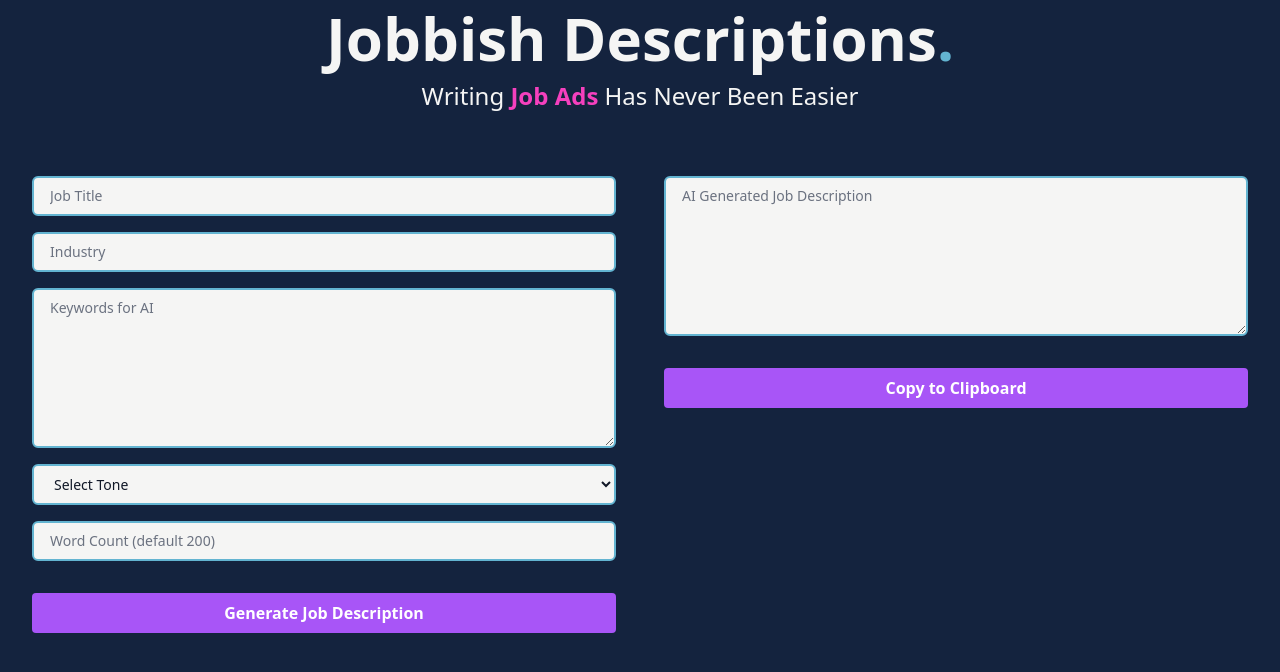
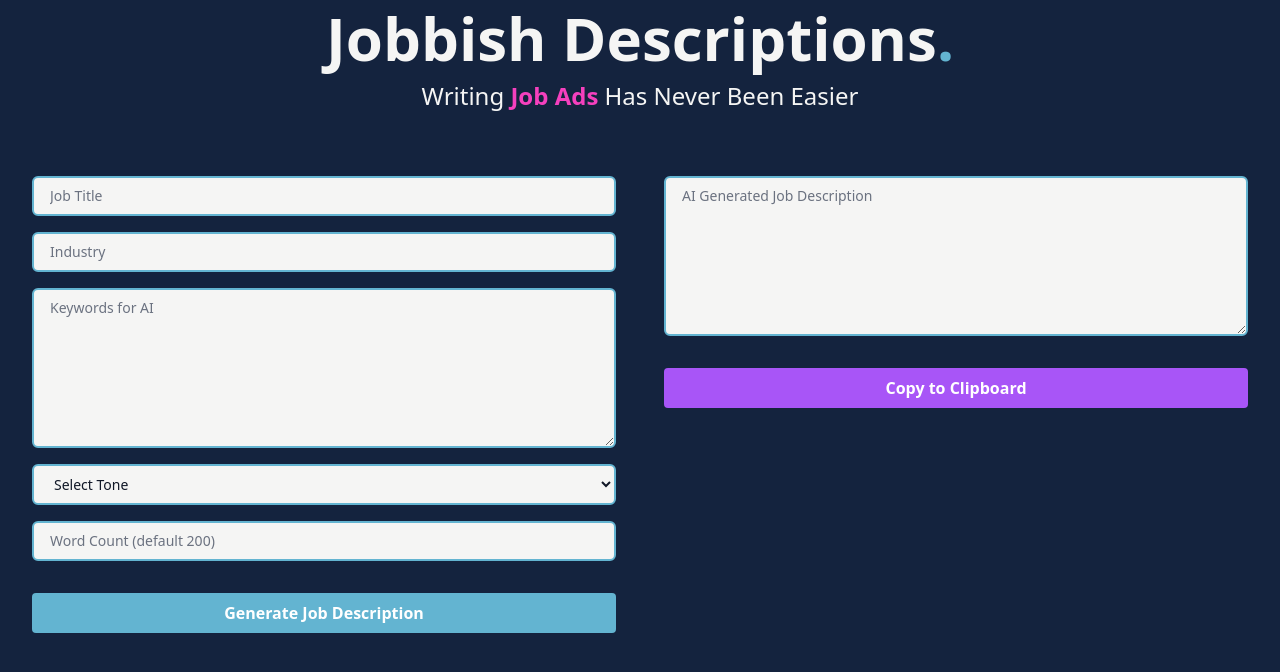
Before and after one commit to emelyn-barrientos/ai-jobbish-descriptions, a Next.js app: page / in a window 1280 px wide. Shown: the top 672 px of the page. Built offline with nearby package versions, Linux system fonts and the light colour scheme.

Commit message:
Remove animation and change backgroun color

```diff
--- a/src/components/SubmitButton.js
+++ b/src/components/SubmitButton.js
@@ -12,7 +12,7 @@ export default function SubmitButton({
     <>
       <button
         type="submit"
-        className="bg-purple-500 w-full hover:bg-purple-700 cursor-pointer text-white font-bold mt-6 py-2 px-4 rounded animate"
+        className="bg-accent-aero w-full cursor-pointer text-white font-bold mt-6 py-2 px-4 rounded"
         disabled={
           isGenerating ||
           jobTitle === '' ||
```
